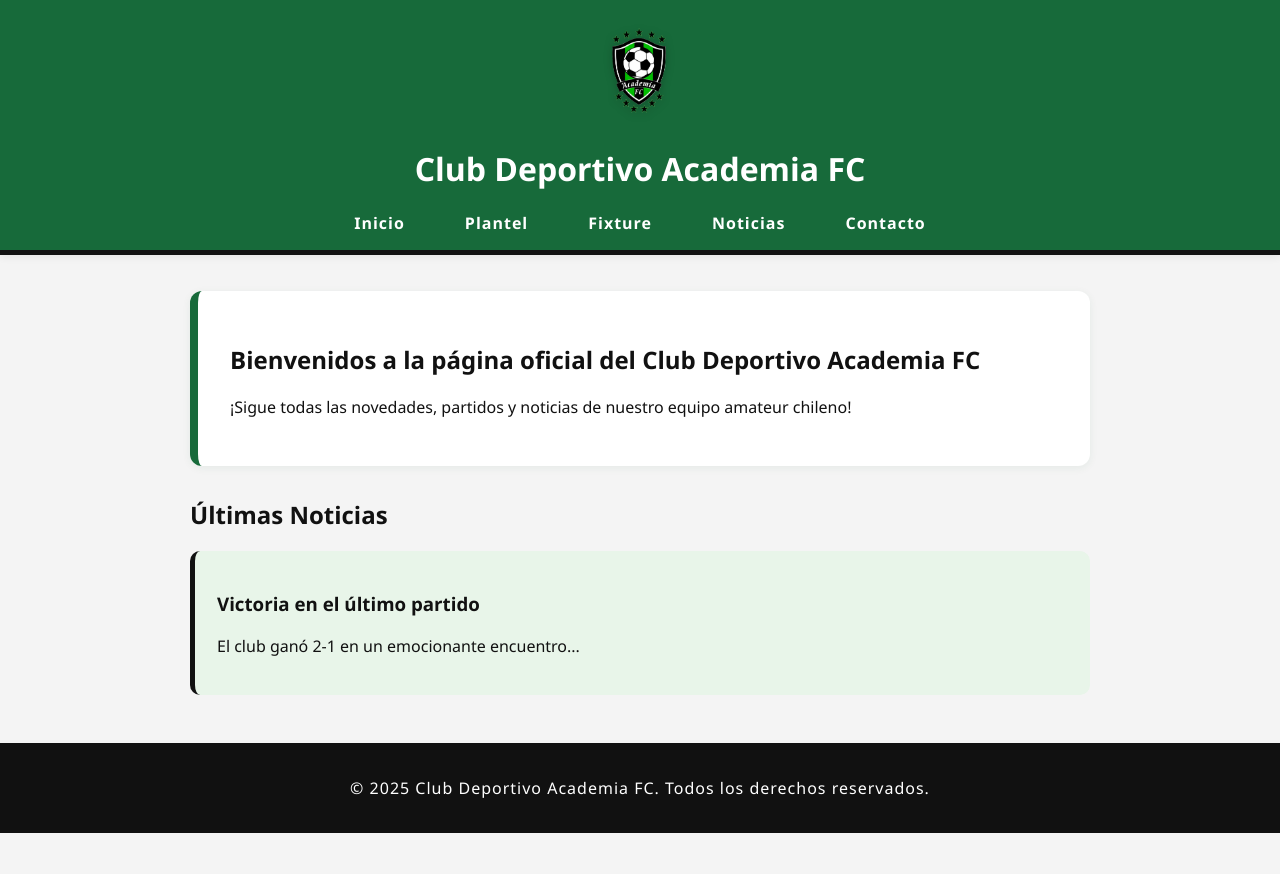
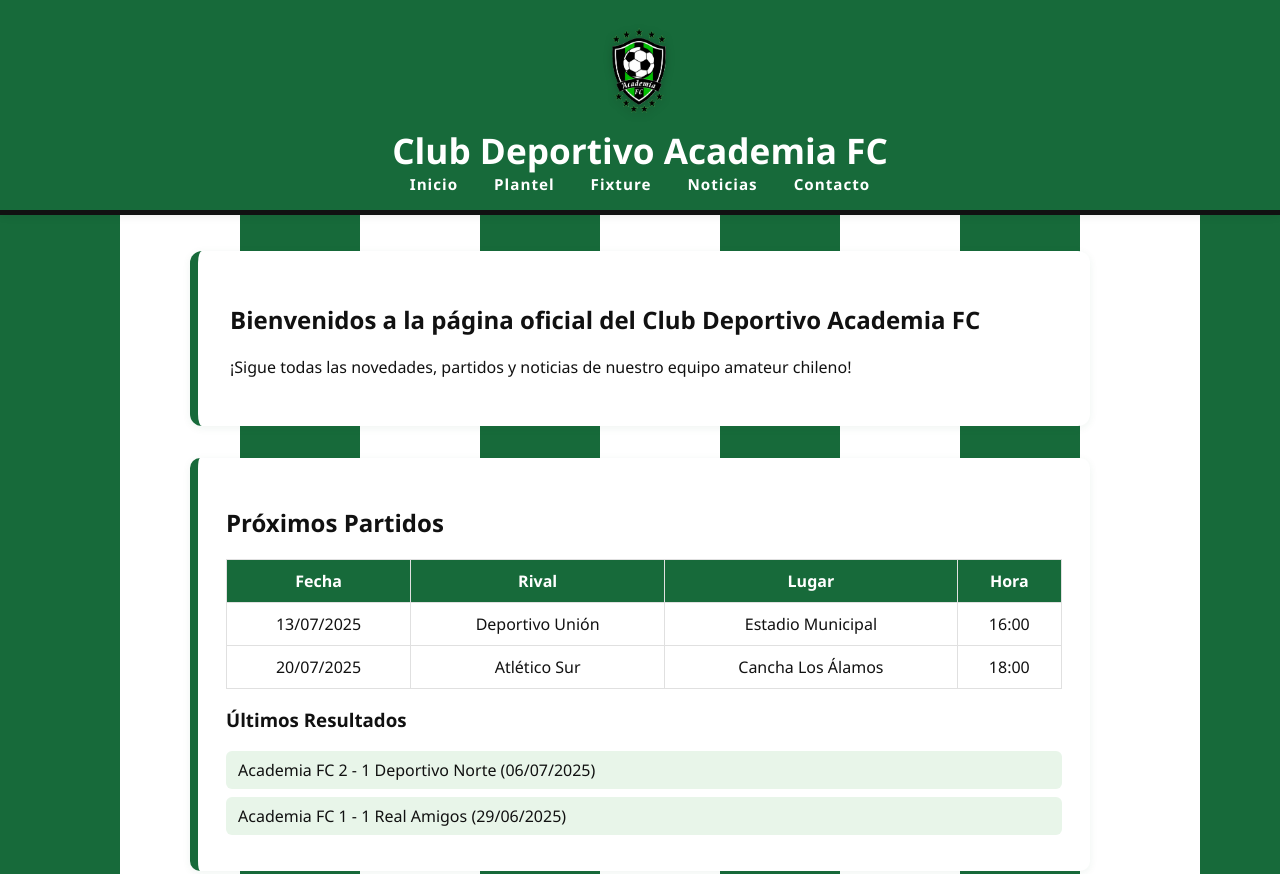
Before and after one commit to PQNelfox01/Academia-FC, a plain HTML site: page frontend/html/lobby.html in a window 1280 px wide. Shown: the top 874 px of the page. Before the commit the page ends 833 px from the top, so only its background shows below. Drawn offline with Linux system fonts and the light colour scheme.

Commit message:
lobby
lobby.html actualizado
lobby.css actualizado
lobby.js nuevas funciones

```diff
--- a/frontend/css/lobby.css
+++ b/frontend/css/lobby.css
@@ -1,8 +1,8 @@
+/* Fondo general con rayas verticales */
 body {
   margin: 0;
   font-family: 'Segoe UI', Arial, sans-serif;
   color: #111;
-  /* Fondo con rayas verticales verdes y blancas */
   background: repeating-linear-gradient(
     90deg,
     #176a3a 0px,
@@ -12,17 +12,93 @@ body {
   );
 }
 
-header {
-  background: #1b5e20; /* Verde oscuro */
+/* Header sticky y moderno */
+/* ...existing code... */
+
+.sticky-header {
+  position: sticky;
+  top: 0;
+  z-index: 10;
+  background: #176a3a;
   color: #fff;
-  padding: 20px 0;
+  padding: 24px 0 16px 0;
   text-align: center;
-  position: relative;
+  box-shadow: 0 2px 8px rgba(0,0,0,0.07);
+  border-bottom: 5px solid #111;
+  transition: all 0.3s;
+}
+
+.header-content {
+  display: flex;
+  flex-direction: column;
+  align-items: center;
+  justify-content: center;
+  transition: all 0.3s;
+}
+
+.header-title {
+  margin: 0;
+  font-size: 2.2rem;
+  transition: opacity 0.3s, font-size 0.3s;
+}
+
+#header-logo {
+  width: 90px;
+  margin-bottom: 10px;
+  transition: width 0.3s, margin 0.3s;
+}
+
+/* Estado reducido al hacer scroll */
+.sticky-header.shrink {
+  padding: 2px 0;
+  min-height: 0;
+  text-align: left;
+}
+
+.sticky-header.shrink .header-content {
+  flex-direction: row;
+  align-items: center;
+  justify-content: flex-start;
+  gap: 8px;
+  margin-left: 8px;
+}
+
+.sticky-header.shrink #header-logo {
+  width: 50px;
+  margin-bottom: 0;
+}
+
+.sticky-header.shrink .header-title {
+  opacity: 0;
+  font-size: 1rem;
+  width: 0;
+  overflow: hidden;
+  transition: opacity 0.2s, font-size 0.2s, width 0.2s;
+}
+
+.sticky-header nav ul {
+  gap: 12px;
+  font-size: 0.95rem;
+  margin-top: 0;
+  transition: margin 0.3s;
+}
+
+.sticky-header.shrink nav ul {
+  justify-content: center;
+  margin-left: 0;
+  margin-top: 0;
+}
+
+.sticky-header.sticky nav a {
+  padding: 3px 7px;
+  font-size: 0.95rem;
 }
 
 .logo {
-  width: 80px;
+  width: 90px;
+  margin-bottom: 10px;
   vertical-align: middle;
+  filter: drop-shadow(0 2px 4px rgba(0,0,0,0.2));
 }
 
 nav ul {
@@ -32,78 +108,6 @@ nav ul {
   display: flex;
   justify-content: center;
   gap: 30px;
-}
-
-nav a {
-  color: #fff;
-  text-decoration: none;
-  font-weight: bold;
-  transition: color 0.2s;
-}
-
-nav a:hover {
-  color: #43a047; /* Verde claro */
-}
-
-main {
-  max-width: 900px;
-  margin: 30px auto;
-  padding: 0 20px;
-}
-
-.bienvenida {
-  background: #fff;
-  padding: 30px;
-  border-radius: 10px;
-  margin-bottom: 30px;
-  box-shadow: 0 2px 8px rgba(27,94,32,0.07);
-  border-left: 8px solid #1b5e20;
-}
-
-.noticias article {
-  background: #e0e0e0;
-  padding: 20px;
-  border-radius: 8px;
-  margin-bottom: 15px;
-  border-left: 5px solid #43a047;
-}
-
-footer {
-  background: #111;
-  color: #fff;
-  text-align: center;
-  padding: 15px 0;
-  margin-top: 40px;
-}body {
-  margin: 0;
-  font-family: 'Segoe UI', Arial, sans-serif;
-  background: #f4f4f4;
-  color: #111;
-}
-
-header {
-  background: #176a3a; /* Verde principal */
-  color: #fff;
-  padding: 24px 0 16px 0;
-  text-align: center;
-  box-shadow: 0 2px 8px rgba(0,0,0,0.07);
-  border-bottom: 5px solid #111;
-  position: relative;
-}
-
-.logo {
-  width: 90px;
-  margin-bottom: 10px;
-  filter: drop-shadow(0 2px 4px rgba(0,0,0,0.2));
-}
-
-nav ul {
-  list-style: none;
-  padding: 0;
-  margin: 18px 0 0 0;
-  display: flex;
-  justify-content: center;
-  gap: 36px;
 }
 
 nav a {
@@ -122,6 +126,7 @@ nav a:hover {
   border: 1px solid #176a3a;
 }
 
+/* Secciones principales */
 main {
   max-width: 900px;
   margin: 36px auto;
@@ -137,20 +142,63 @@ main {
   border-left: 8px solid #176a3a;
 }
 
+/* Partidos y resultados */
+.partidos {
+  background: #fff;
+  padding: 28px;
+  border-radius: 10px;
+  margin-bottom: 32px;
+  box-shadow: 0 2px 8px rgba(23,106,58,0.07);
+  border-left: 8px solid #176a3a;
+}
+
+.tabla-partidos {
+  width: 100%;
+  border-collapse: collapse;
+  margin-bottom: 18px;
+}
+
+.tabla-partidos th,
+.tabla-partidos td {
+  border: 1px solid #e0e0e0;
+  padding: 10px 8px;
+  text-align: center;
+}
+
+.tabla-partidos th {
+  background: #176a3a;
+  color: #fff;
+}
+
+.resultados {
+  list-style: none;
+  padding: 0;
+  margin: 0;
+}
+
+.resultados li {
+  background: #e8f5e9;
+  margin-bottom: 8px;
+  padding: 8px 12px;
+  border-radius: 6px;
+  color: #111;
+  font-weight: 500;
+}
+
+/* Noticias */
 .noticias article {
   background: #e8f5e9;
-  padding: 22px;
-  border-radius: 10px;
-  margin-bottom: 18px;
-  border-left: 5px solid #111;
+  padding: 20px;
+  border-radius: 8px;
+  margin-bottom: 15px;
+  border-left: 5px solid #176a3a;
 }
 
+/* Footer */
 footer {
   background: #111;
   color: #fff;
   text-align: center;
-  padding: 18px 0;
-  margin-top: 48px;
-  font-size: 1rem;
-  letter-spacing: 1px;
+  padding: 15px 5px;
+  margin-top: 40px;
 }
--- a/frontend/html/lobby.html
+++ b/frontend/html/lobby.html
@@ -5,11 +5,15 @@
   <meta name="viewport" content="width=device-width, initial-scale=1.0">
   <title>Club Deportivo Academia FC - Página Oficial</title>
   <link rel="stylesheet" href="/frontend/css/lobby.css">
+  <link rel="icon" type="image/x-icon" href="/assets/image/logo.ico">
 </head>
 <body>
-  <header>
-    <img src="/assets/image/logo.png" alt="Logo Club" class="logo">
-    <h1>Club Deportivo Academia FC</h1>
+
+  <header class="sticky-header" id="main-header">
+  <div class="header-content">
+    <img src="/assets/image/logo.png" alt="Logo Club" class="logo" id="header-logo">
+    <h1 class="header-title" id="header-title">Club Deportivo Academia FC</h1>
+  </div>
   <nav>
     <ul>
       <li><a href="#">Inicio</a></li>
@@ -20,11 +24,35 @@
     </ul>
   </nav>
 </header>
+
 <main>
   <section class="bienvenida">
     <h2>Bienvenidos a la página oficial del Club Deportivo Academia FC</h2>
     <p>¡Sigue todas las novedades, partidos y noticias de nuestro equipo amateur chileno!</p>
   </section>
+
+    <!-- Solo la parte relevante -->
+  <section class="partidos">
+    <h2>Próximos Partidos</h2>
+    <table class="tabla-partidos">
+      <thead>
+        <tr>
+          <th>Fecha</th>
+          <th>Rival</th>
+          <th>Lugar</th>
+          <th>Hora</th>
+        </tr>
+      </thead>
+      <tbody id="partidos-tbody">
+        <!-- JS llenará esto -->
+      </tbody>
+    </table>
+    <h3>Últimos Resultados</h3>
+    <ul class="resultados" id="resultados-list">
+      <!-- JS llenará esto -->
+    </ul>
+  </section>
+
     <section class="noticias">
       <h2>Últimas Noticias</h2>
       <!-- Aquí puedes agregar noticias -->
@@ -34,8 +62,13 @@
       </article>
     </section>
 </main>
+
   <footer>
     <p>&copy; 2025 Club Deportivo Academia FC. Todos los derechos reservados.</p>
+    <br>
+    <p>Pagina Diseñada por PQNelfox01.dev</p>
   </footer>
+
+  <script src="/frontend/js/lobby.js"></script>
 </body>
 </html>
--- a/frontend/js/lobby.js
+++ b/frontend/js/lobby.js
@@ -0,0 +1,36 @@
+// Datos de ejemplo
+const partidos = [
+  { fecha: "13/07/2025", rival: "Deportivo Unión", lugar: "Estadio Municipal", hora: "16:00" },
+  { fecha: "20/07/2025", rival: "Atlético Sur", lugar: "Cancha Los Álamos", hora: "18:00" }
+];
+
+const resultados = [
+  "Academia FC 2 - 1 Deportivo Norte (06/07/2025)",
+  "Academia FC 1 - 1 Real Amigos (29/06/2025)"
+];
+
+// Insertar partidos
+const tbody = document.getElementById('partidos-tbody');
+partidos.forEach(p => {
+  const tr = document.createElement('tr');
+  tr.innerHTML = `<td>${p.fecha}</td><td>${p.rival}</td><td>${p.lugar}</td><td>${p.hora}</td>`;
+  tbody.appendChild(tr);
+});
+
+// Insertar resultados
+const ul = document.getElementById('resultados-list');
+resultados.forEach(r => {
+  const li = document.createElement('li');
+  li.textContent = r;
+  ul.appendChild(li);
+});
+
+// Header dinamico al hacer scroll
+const header = document.getElementById('main-header');
+window.addEventListener('scroll', () => {
+    if (window.scrollY > 60) {
+        header.classList.add('shrink');
+    } else {
+        header.classList.remove('shrink');
+    }
+});
```
Also changed, not shown: 1 other file. Lines whose indentation alone changed are shown as unchanged.
